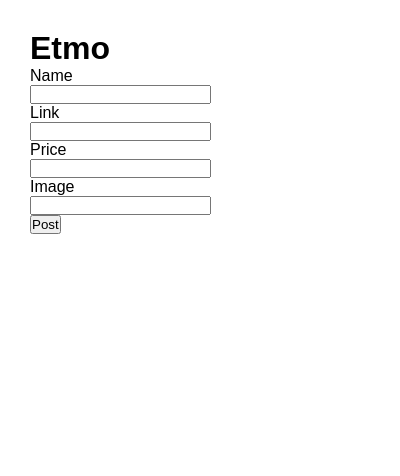
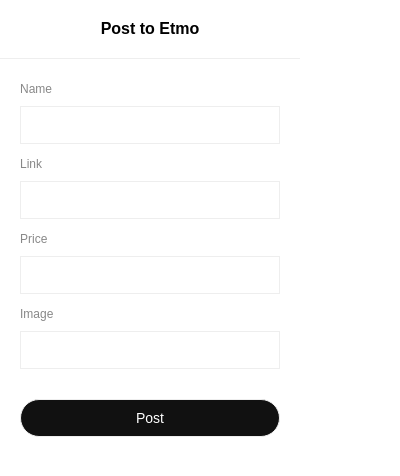
Before and after one commit to joshuasoehn/etmo-extension, a browser extension: page app/popup.html in a window 400 px wide. Drawn offline with nearby package versions, Linux system fonts and the light colour scheme.

Commit message:
Made it look a lot nicer

```diff
--- a/app/popup.html
+++ b/app/popup.html
@@ -7,7 +7,12 @@
   <script src="scripts/load-typekit.js"></script>
   </head>
   <body>
-    <h1>Etmo</h1>
+  <header>
+    <h1>Post to Etmo</h1>
+  </header>
+
+  <section class="content">
+
   <form action="">
     <label for="product_name">Name</label>
     <input type="text" class="product_name" value=" ">
@@ -21,11 +26,13 @@
     <label for="url">Image</label>
     <input type="text" class="product_image" value=" ">
 
-        <input type="button" value="Post">
+    <div class="images"></div>
+
+    <input class="button" type="button" value="Post">
   </form>
-    <div class="images">
 
-    </div>
+  </section>
+
   <script src="bower_components/jquery/jquery.min.js"></script>
   <script src="scripts/popup.js"></script>
   </body>
--- a/app/styles/main.css
+++ b/app/styles/main.css
@@ -9,14 +9,57 @@
 }
 
 body {
-  padding: 30px;
   font-family: "soleil", sans-serif;
+  font-size: 16px;
+}
+
+input {
+  font-family: "soleil", sans-serif;
+  font-size: 14px;
+  width: 100%;
+  padding: 10px;
+  outline: none;
+  border: 1px solid #eee;
+  margin-bottom: 10px;
+}
+
+label {
+  font-size: 12px;
+  display: inline-block;
+  margin-bottom: 10px;
+  color: #888;
+}
+
+.button {
+  background: #111;
+  color: #fff;
+  cursor: pointer;
+  display: block;
+  border-radius: 50px;
 }
 
 h1 {
+  font-size: 16px;
+}
+
+header {
+  border-bottom: 1px solid #eee;
+  text-align: center;
+  padding: 20px;
+}
+
+.content {
+  padding: 20px;
+}
+
+.images {
+  overflow: hidden;
+  margin-bottom: 20px;
 }
 
 img {
+  margin-top: 10px;
+  display: block;
   width: 100%;
 }
 
```
Also changed, not shown: test/bower.json (deleted, +0 -9 lines), test/index.html (deleted, +0 -29 lines), test/spec/test.js (deleted, +0 -13 lines), 1 other file. Lines whose indentation alone changed are shown as unchanged.
